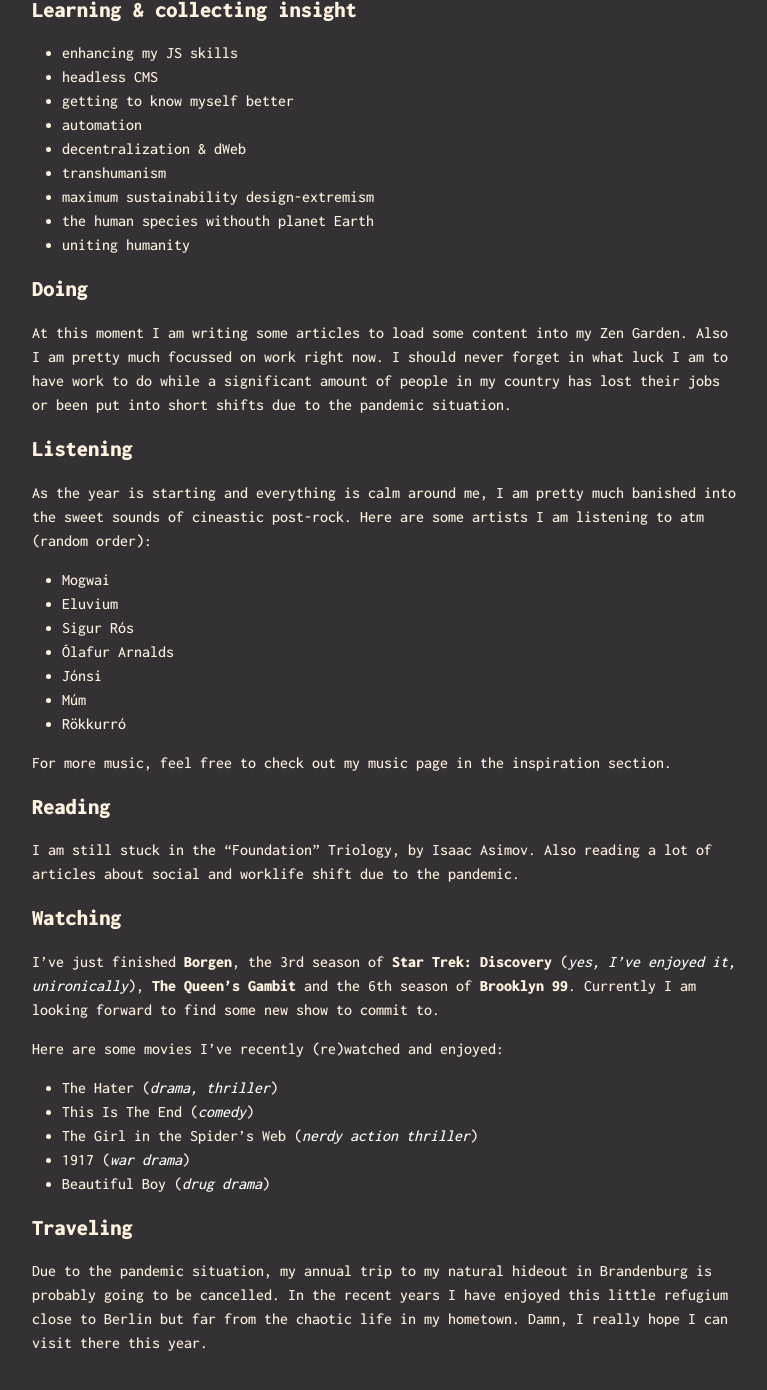
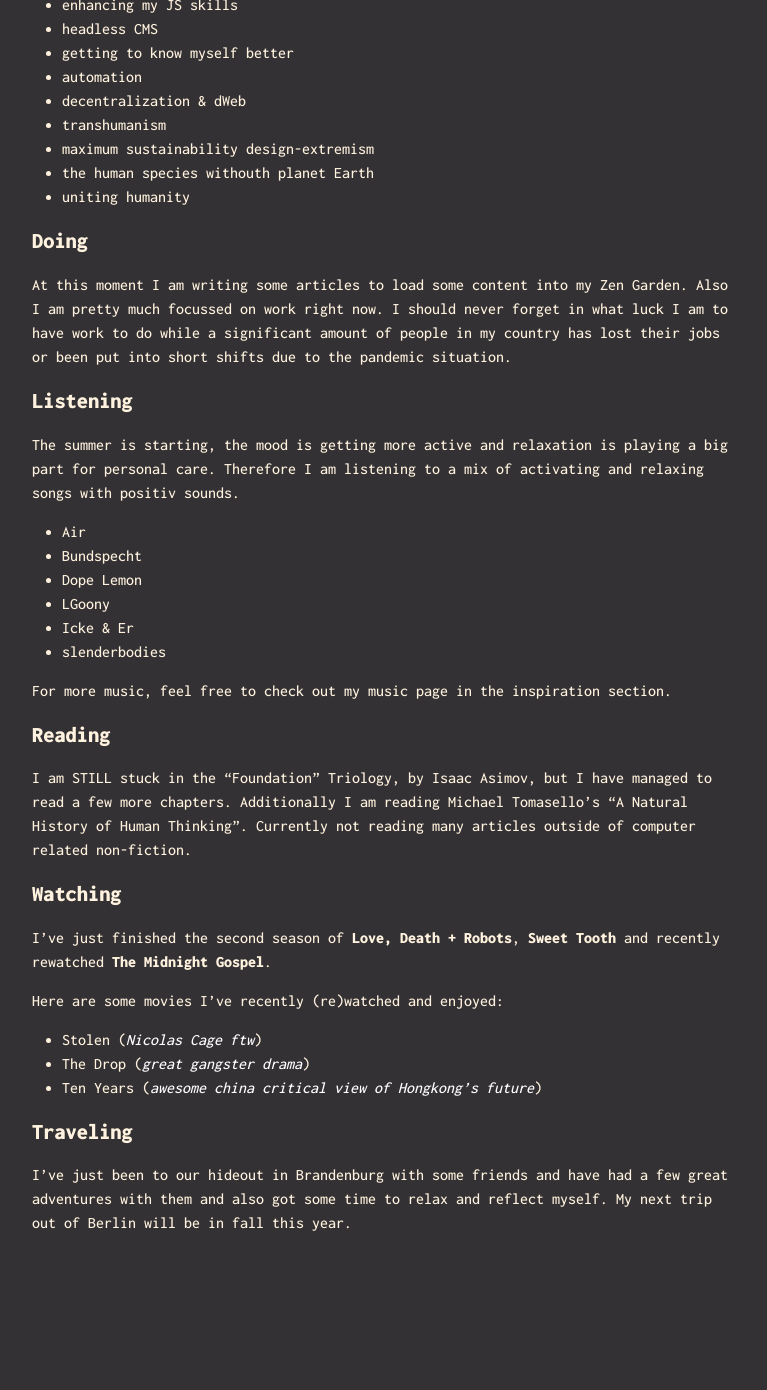
Before and after one commit to marvinpoo/coppnic.cc, a Jekyll site: the page built from wind.markdown, in a window 1280 px wide and 1400 px high, scrolled down 1137 px. Shown: the top 1390 px of the window, without its empty margins (312-1079 px from the left). Built offline with Jekyll 4.4.1, drawn with Linux system fonts in a browser that asks for light colours; after the commit the page ends 2417 px from its top, so only the background shows below that; some of the changed text lies outside the part shown.

Commit message:
Update wind.markdown
updated the Now section

```diff
--- a/wind.markdown
+++ b/wind.markdown
@@ -19,9 +19,9 @@
 In the same moment they try to restrict companies (which is fine to me) to gain data of their users. Making this seem like "protecting privacy, except from us". This is making me scared to lose fundamental and general basic rights. Due to that I am currently focussed on digital privacy, data policy and civic rights. Feel free to talk to me about that topic, send me information and links to articles right into my DMs on Twitter.
 
 ## Now
-### Lockdown madness
+### Lockdown ~~madness~~ calmdown
 
-As probably almost everyone else on this planet, I am still in a medium restricted lockdown. Since 12. Jan. 2021 the Berlin Senat has passed the legal framework to restrict the movement of it's residents. To me that isn't really effecting at all, though that my [travel plans](#traveling) for this year might be in danger. The overall situation had me pretty bummed, but I've taken the opportunity to do more stuff for myself, such as creating my digital Zen Garden.
+Restrictions are being reduced as more and more people are getting vaccined. And yes, I have had my first vaccination, too. The second one is coming up in a few days. I am looking forward for our lifes to get back to where it all was. Tho I am pretty sure we will take some of the things we have learned with us and will evolve as society.
 
 ### Planning
 
@@ -45,33 +45,30 @@
 
 ### Listening
 
-As the year is starting and everything is calm around me, I am pretty much banished into the sweet sounds of cineastic post-rock. Here are some artists I am listening to atm (random order):
+The summer is starting, the mood is getting more active and relaxation is playing a big part for personal care. Therefore I am listening to a mix of activating and relaxing songs with positiv sounds.
 
-* Mogwai
-* Eluvium
-* Sigur Rós
-* Ólafur Arnalds
-* Jónsi
-* Múm
-* Rökkurró
+* Air
+* Bundspecht
+* Dope Lemon
+* LGoony
+* Icke & Er
+* slenderbodies
 
 For more music, feel free to check out my music page in the inspiration section.
 
 ### Reading
 
-I am still stuck in the "Foundation" Triology, by Isaac Asimov. Also reading a lot of articles about social and worklife shift due to the pandemic.
+I am STILL stuck in the "Foundation" Triology, by Isaac Asimov, but I have managed to read a few more chapters. Additionally I am reading Michael Tomasello's "A Natural History of Human Thinking". Currently not reading many articles outside of computer related non-fiction.
 
 ### Watching
 
-I've just finished **Borgen**, the 3rd season of **Star Trek: Discovery** (*yes, I've enjoyed it, unironically*), **The Queen's Gambit** and the 6th season of **Brooklyn 99**. Currently I am looking forward to find some new show to commit to.
+I've just finished the second season of **Love, Death + Robots**, **Sweet Tooth** and recently rewatched **The Midnight Gospel**.
 
 Here are some movies I've recently (re)watched and enjoyed:
-* The Hater (*drama, thriller*)
-* This Is The End (*comedy*)
-* The Girl in the Spider's Web (*nerdy action thriller*)
-* 1917 (*war drama*)
-* Beautiful Boy (*drug drama*)
+* Stolen (*Nicolas Cage ftw*)
+* The Drop (*great gangster drama*)
+* Ten Years (*awesome china critical view of Hongkong's future*)
 
 ### Traveling
 
-Due to the pandemic situation, my annual trip to my natural hideout in Brandenburg is probably going to be cancelled. In the recent years I have enjoyed this little refugium close to Berlin but far from the chaotic life in my hometown. Damn, I really hope I can visit there this year.
+I've just been to our hideout in Brandenburg with some friends and have had a few great adventures with them and also got some time to relax and reflect myself. My next trip out of Berlin will be in fall this year.
```
